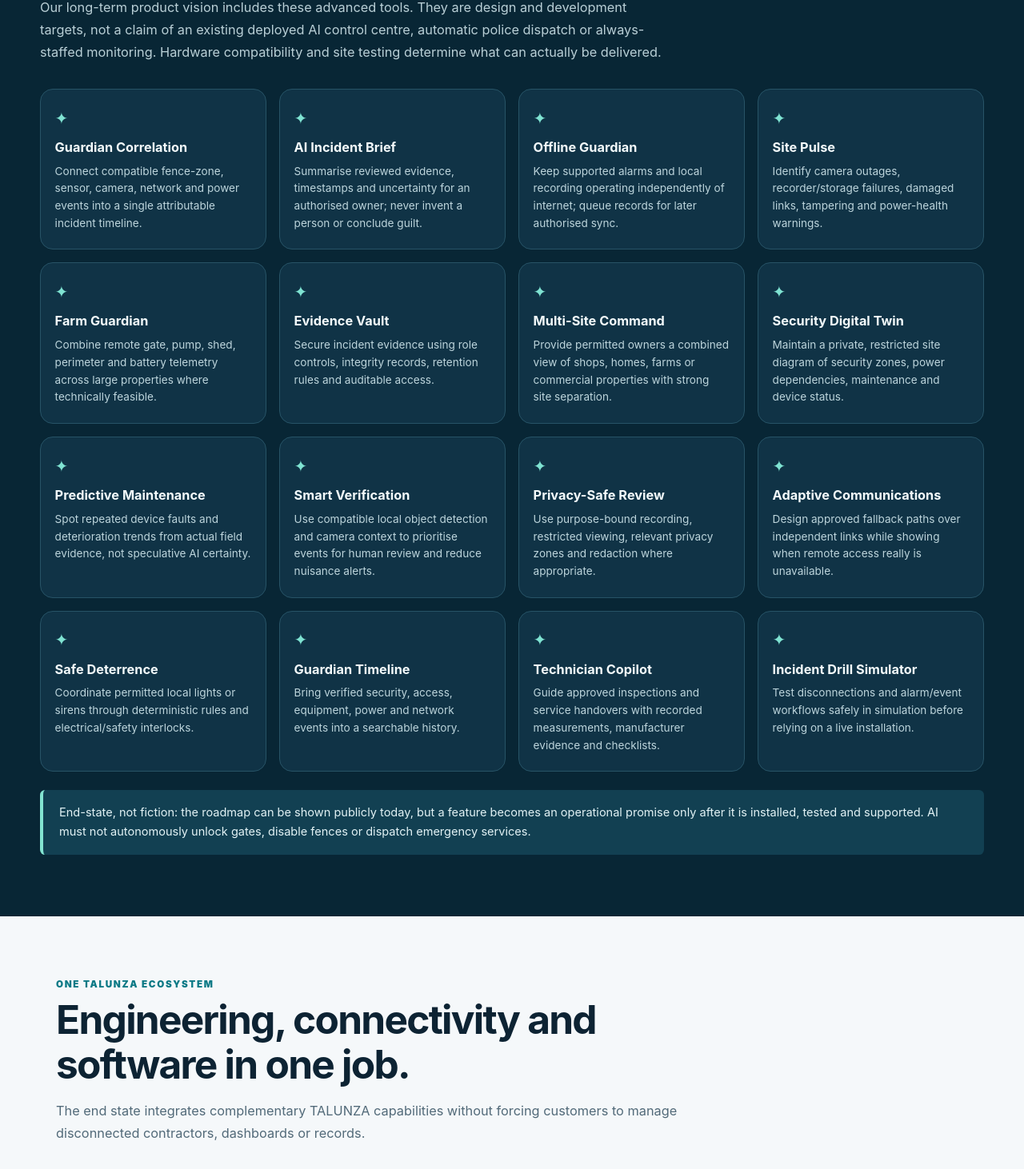
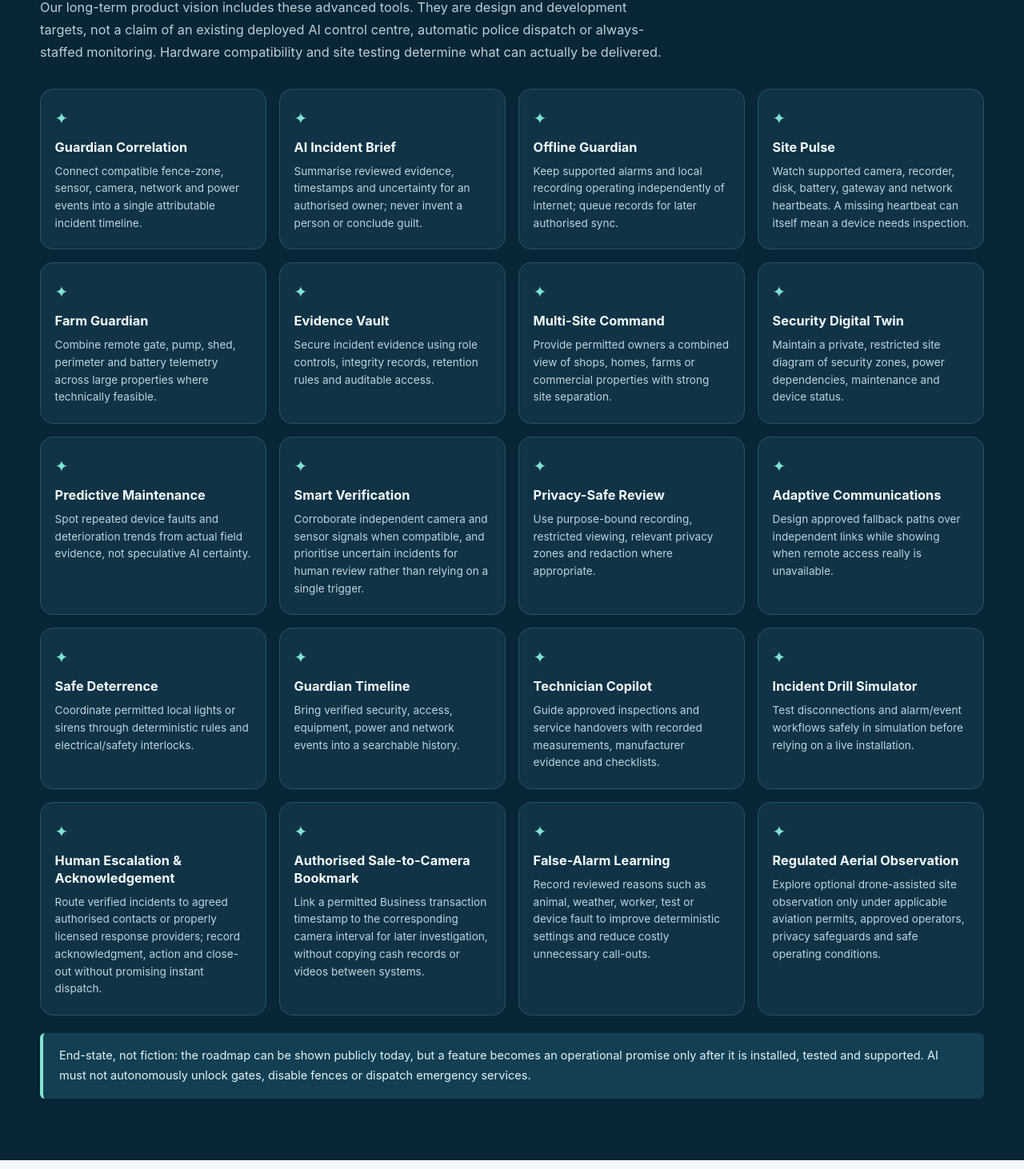
Before and after one commit to terysoft/talunza-technical-services-web, a Next.js app: page /talunza-technical-services-web/security in a window 1280 px wide. Shown: the part 5242-6704 px from the top of the page at 80% size. Built offline with nearby package versions, Linux system fonts and the light colour scheme.

Commit message:
feat(security): recover four distinct end-state capabilities from 2026 historical platform research [skip ci]

```diff
--- a/app/security/page.tsx
+++ b/app/security/page.tsx
@@ -167,7 +167,7 @@ const innovations = [
   ],
   [
     "Site Pulse",
-    "Identify camera outages, recorder/storage failures, damaged links, tampering and power-health warnings."
+    "Watch supported camera, recorder, disk, battery, gateway and network heartbeats. A missing heartbeat can itself mean a device needs inspection."
   ],
   [
     "Farm Guardian",
@@ -191,7 +191,7 @@ const innovations = [
   ],
   [
     "Smart Verification",
-    "Use compatible local object detection and camera context to prioritise events for human review and reduce nuisance alerts."
+    "Corroborate independent camera and sensor signals when compatible, and prioritise uncertain incidents for human review rather than relying on a single trigger."
   ],
   [
     "Privacy-Safe Review",
@@ -216,6 +216,22 @@ const innovations = [
   [
     "Incident Drill Simulator",
     "Test disconnections and alarm/event workflows safely in simulation before relying on a live installation."
+  ],
+  [
+    "Human Escalation & Acknowledgement",
+    "Route verified incidents to agreed authorised contacts or properly licensed response providers; record acknowledgment, action and close-out without promising instant dispatch."
+  ],
+  [
+    "Authorised Sale-to-Camera Bookmark",
+    "Link a permitted Business transaction timestamp to the corresponding camera interval for later investigation, without copying cash records or videos between systems."
+  ],
+  [
+    "False-Alarm Learning",
+    "Record reviewed reasons such as animal, weather, worker, test or device fault to improve deterministic settings and reduce costly unnecessary call-outs."
+  ],
+  [
+    "Regulated Aerial Observation",
+    "Explore optional drone-assisted site observation only under applicable aviation permits, approved operators, privacy safeguards and safe operating conditions."
   ]
 ];
 
```
